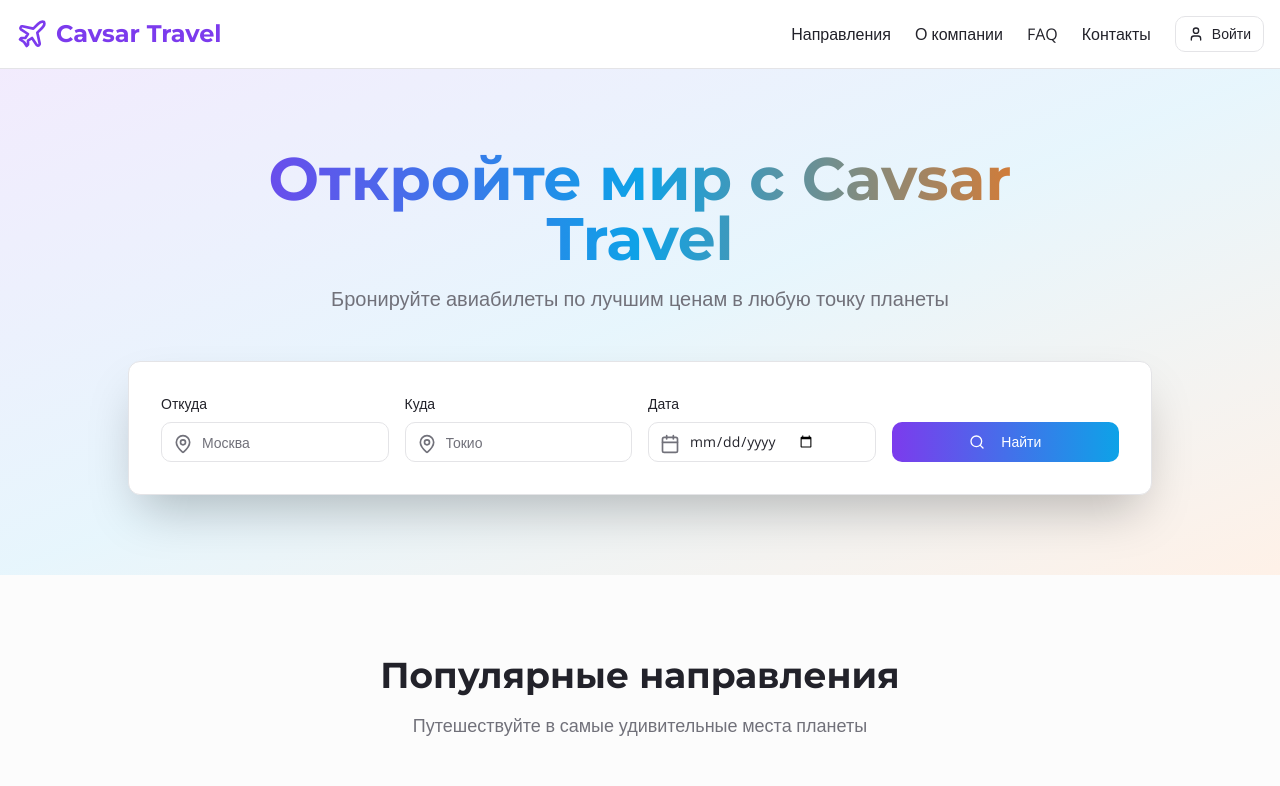
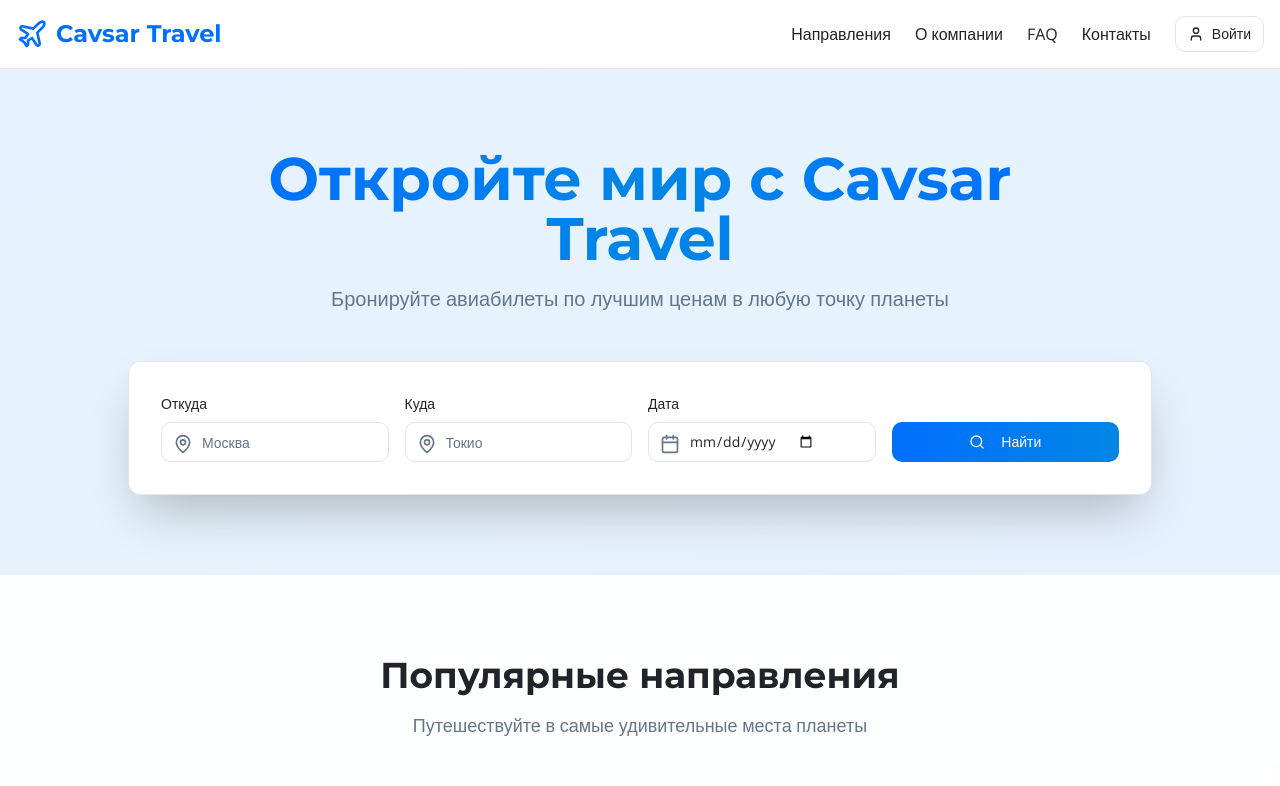
Before and after one commit to pr-poehali-dev/cavsar-travel-site, a React (Vite) app: page / in a window 1280 px wide. Shown: the top 786 px of the page. Built offline with nearby package versions, Linux system fonts and the light colour scheme; grey boxes are pictures that could not be loaded.

Commit message:
Обновление цвета сайта под Ozon Travel

```diff
--- a/src/index.css
+++ b/src/index.css
@@ -15,16 +15,16 @@
     --popover: 0 0% 100%;
     --popover-foreground: 240 10% 15%;
 
-    --primary: 262 83% 58%;
+    --primary: 214 100% 50%;
     --primary-foreground: 0 0% 100%;
 
-    --secondary: 199 89% 48%;
+    --secondary: 205 100% 45%;
     --secondary-foreground: 0 0% 100%;
 
-    --muted: 240 5% 96%;
-    --muted-foreground: 240 4% 46%;
+    --muted: 210 20% 98%;
+    --muted-foreground: 215 16% 47%;
 
-    --accent: 25 95% 53%;
+    --accent: 214 100% 50%;
     --accent-foreground: 0 0% 100%;
 
     --destructive: 0 84.2% 60.2%;
```
Also changed, not shown: 1 other file (tests, documents, lock files or other folders).
